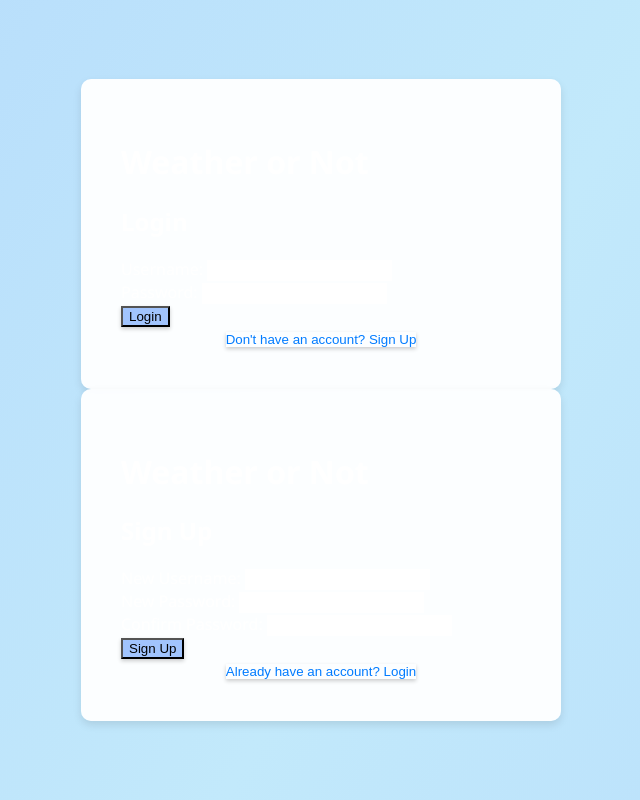
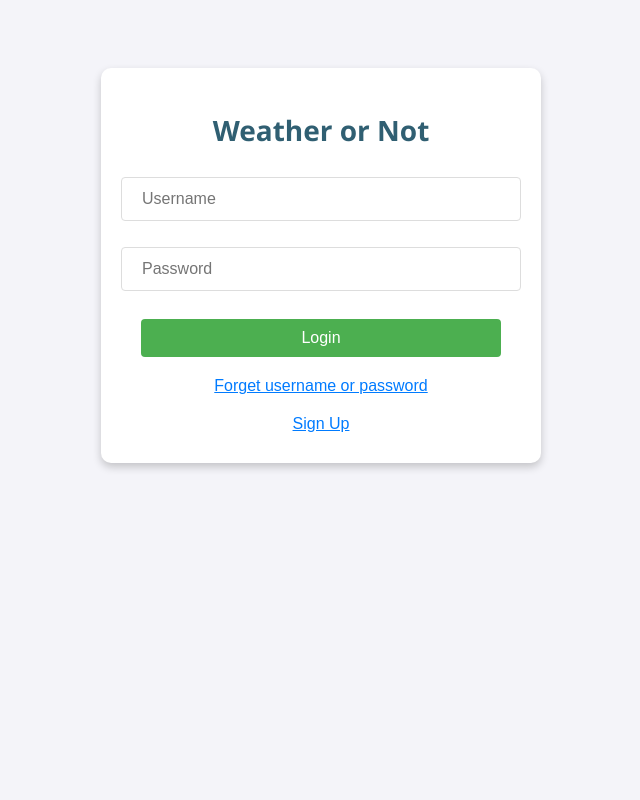
Before and after one commit to SevNielsen/Weather-or-not, a Flask app: page /login in a window 1280 px wide. Shown: the whole page, without its empty margins (319-959 px from the left). Run offline with Flask 3, Linux system fonts and the light colour scheme.

Commit message:
add signup, login and recovery

```diff
--- a/Weather_APP/website/templates/login.html
+++ b/Weather_APP/website/templates/login.html
@@ -3,192 +3,126 @@
 <head>
 <meta charset="UTF-8">
 <meta name="viewport" content="width=device-width, initial-scale=1.0">
-    <title>Login and Sign Up Page</title>
+<title>Weather or Not - Login</title>
 <style>
-        @keyframes backgroundSlide {
-            0% { background-position: 0% 50%; }
-            50% { background-position: 100% 50%; }
-            100% { background-position: 0% 50%; }
-        }
 
     body {
         font-family: 'Segoe UI', Tahoma, Geneva, Verdana, sans-serif;
-            background: linear-gradient(120deg, #a1c4fd, #c2e9fb, #a1c4fd);
-            background-size: 300% 300%;
-            animation: backgroundSlide 10s ease infinite;
-            margin: 0;
-            padding: 0;
-            display: flex;
-            justify-content: center;
-            align-items: center;
-            height: 100vh;
-            flex-direction: column;
-            color: white;
+        background-color: #f4f4f9;
+        color: #333;
+        text-align: center;
+        padding: 20px;
     }
 
     .container {
-            background-color: rgba(255, 255, 255, 0.95);
-            padding: 40px;
+        max-width: 400px;
+        margin: 40px auto;
+        padding: 20px;
+        background-color: #ffffff;
         border-radius: 10px;
-            box-shadow: 0 4px 8px rgba(0, 0, 0, 0.1);
-            width: 100%;
-            max-width: 400px;
-            backdrop-filter: blur(5px);
+        box-shadow: 0 4px 8px rgba(0, 0, 0, 0.2);
     }
 
-        .form-group input {
-            border: 2px solid transparent;
-            transition: all 0.3s ease;
+    h2 {
+        font-size: 28px;
+        color: #305f72;
+        margin-bottom: 20px;
     }
 
-        .form-group input:focus {
-            outline: none;
-            border: 2px solid #a1c4fd;
-            box-shadow: 0 0 8px #a1c4fd;
+    /* Styles for input container and password container */
+    .input-container, .password-container {
+        position: relative;
+        margin-bottom: 10px;
+        display: flex;
+        justify-content: center;
     }
 
-        button {
-            background-color: #a1c4fd;
-            transition: all 0.3s ease;
-            box-shadow: 0 2px 4px rgba(0, 0, 0, 0.2);
+    /* Styles for all input fields */
+    .input-container input, .password-container input {
+        width: calc(100% - 40px); /* Adjust width to ensure consistency across input fields */
+        padding: 12px 20px; /* Increase padding to leave space for the icon */
+        margin: 8px 0;
+        border: 1px solid #ddd;
+        border-radius: 4px;
+        font-size: 16px;
+        display: block;
     }
 
-        button:hover {
-            background-color: #c2e9fb;
-            transform: translateY(-3px);
-            box-shadow: 0 4px 8px rgba(0, 0, 0, 0.3);
+    /* Style for the password visibility toggle icon */
+    .password-eye {
+        position: absolute;
+        right: 10px;
+        top: 50%; /* Adjust to center */
+        transform: translateY(-50%);
+        cursor: pointer;
     }
-        .bottom-links {
-            text-align: center;
+
+    /* Style for buttons, ensuring alignment with input fields */
+    .btn {
+        width: calc(100% - 40px); /* Ensure button width matches input fields */
+        padding: 10px;
+        margin: 10px 0;
+        background-color: #4CAF50;
+        color: white;
+        border: none;
+        border-radius: 4px;
+        cursor: pointer;
+        font-size: 16px;
+        transition: background-color 0.3s;
     }
-        .bottom-links button {
+
+    .btn:hover {
+        background-color: #45a049;
+    }
+
+    /* Styles for link buttons */
+    .link-btn {
         background-color: transparent;
         color: #007bff;
-            padding: 0;
+        padding: 5px;
+        margin: 5px auto;
+        text-decoration: underline;
         border: none;
-        }
-        .form-container {
-            opacity: 0;
-            transform: translateY(20px);
-            transition: opacity 0.5s ease, transform 0.5s ease;
-            display: none; /* Hide form on initialization */
+        cursor: pointer;
+        font-size: 16px;
     }
 
-        .form-container.active {
-            opacity: 1;
-            transform: translateY(0);
-            display: block; /* Show form when activated */
+    .link-btn:hover {
+        color: #0056b3;
     }
+
 </style>
 </head>
 <body>
-    <div class="container" id="loginContainer">
-        <div class="site-title"><h1>Weather or Not</h1></div>
-        <h2>Login</h2>
-        <div class="form-group">
-            <label for="username">Username:</label>
-            <input type="text" id="username" name="username" required>
+
+<div class="container">
+    <h2>Weather or Not</h2>
+    <form>
+
+        <div class="input-container">
+            <input type="text" placeholder="Username" required>
         </div>
-        <div class="form-group">
-            <label for="password">Password:</label>
-            <input type="password" id="password" name="password" required>
+        <div class="input-container">
+            <input type="password" placeholder="Password" id="password" class="password" required>
+            <span onclick="togglePassword('password')" class="password-eye"></span>
         </div>
-        <button type="button" onclick="checkCredentials()">Login</button>
-        <div class="bottom-links">
-            <button type="button" onclick="showSignUp()">Don't have an account? Sign Up</button>
+
+        <button type="submit" class="btn">Login</button>
+        <button type="button" class="btn link-btn" onclick="location.href='recovery.html'">Forget username or password</button>
+        <button type="button" class="btn link-btn" onclick="location.href='signup.html'">Sign Up</button>
+    </form>
 </div>
-    </div>
-    <div class="container" id="signupContainer">
-        <div class="site-title"><h1>Weather or Not</h1></div>
-        <h2>Sign Up</h2>
-        <div class="form-group">
-            <label for="newUsername">New Username:</label>
-            <input type="text" id="newUsername" name="newUsername" required>
-        </div>
-        <div class="form-group">
-            <label for="newPassword">New Password:</label>
-            <input type="password" id="newPassword" name="newPassword" required>
-        </div>
-        <div class="form-group">
-            <label for="confirmPassword">Confirm Password:</label>
-            <input type="password" id="confirmPassword" name="confirmPassword" required>
-        </div>
-        <button type="button" onclick="registerUser()">Sign Up</button>
-        <div class="bottom-links">
-            <button type="button" onclick="showLogin()">Already have an account? Login</button>
-        </div>
-    </div>
-    <div id="loginForm" class="form-container">
-        <!-- login form container -->
-        <button onclick="showSignup()">Sign Up</button>
-    </div>
-    <div id="signupForm" class="form-container" style="display: none;">
-        <!-- signup form container -->
-        <button onclick="showLogin()">Back to Login</button>
-    </div>
+
 <script>
-        function showSignup() {
-            document.getElementById('loginForm').classList.remove('active');
-            document.getElementById('signupForm').classList.add('active');
-            document.getElementById('loginForm').style.display = 'none';
-            document.getElementById('signupForm').style.display = 'block';
-        }
-        function showLogin() {
-            document.getElementById('signupContainer').style.display = 'none';
-            document.getElementById('loginContainer').style.display = 'block';
-
-            // Retrieve username and password from localStorage and populate
-            var savedUsername = localStorage.getItem('username');
-            var savedPassword = localStorage.getItem('password');
-            if (savedUsername && savedPassword) {
-                document.getElementById('username').value = savedUsername;
-                document.getElementById('password').value = savedPassword;
-            }
-            document.getElementById('signupForm').classList.remove('active');
-            document.getElementById('loginForm').classList.add('active');
-            document.getElementById('signupForm').style.display = 'none';
-            document.getElementById('loginForm').style.display = 'block';
-        }
-        function checkCredentials() {
-            var enteredUsername = document.getElementById('username').value.trim();
-            var enteredPassword = document.getElementById('password').value.trim();
-
-            // Retrieve the username and password saved in localStorage
-            var savedUsername = localStorage.getItem('username');
-            var savedPassword = localStorage.getItem('password');
-
-            // Check if the entered credentials match the saved ones
-            if (enteredUsername === savedUsername && enteredPassword === savedPassword) {
-                // Redirect to the main page if login is successful
-                window.location.href = 'main.html';
+    function togglePassword(inputId) {
+        var input = document.getElementById(inputId);
+        if (input.type === "password") {
+            input.type = "text";
         } else {
-                // Alert the user if the credentials do not match
-                alert('Login failed. Incorrect username or password.');
+            input.type = "password";
         }
     }
-            // Called after successful registration, saves info and redirects to the login form
-        function registerUser() {
-            var username = document.getElementById('newUsername').value.trim();
-            var password = document.getElementById('newPassword').value.trim();
-            var confirmPassword = document.getElementById('confirmPassword').value.trim();
+</script>
 
-            if (!username || !password) {
-                alert('Username and password cannot be empty.');
-                return;
-            }
-
-            if (password !== confirmPassword) {
-                alert('Passwords do not match.');
-                return;
-            }
-
-            // Save username and password to localStorage
-            localStorage.setItem('username', username);
-            localStorage.setItem('password', password);
-
-            alert('Sign Up successfully.');
-            // Display login form and populate username and password
-            showLogin();
-        }
-    </script>
 </body>
+</html>
```
Also changed, not shown: Weather_App/HTML_templates/login.html (deleted, +0 -128 lines), Weather_APP/website/templates/Recovery.html (renamed from Weather_App/HTML_templates/Recovery.html), Weather_APP/website/templates/signup.html (renamed from Weather_App/HTML_templates/signup.html). Lines whose indentation alone changed are shown as unchanged.
